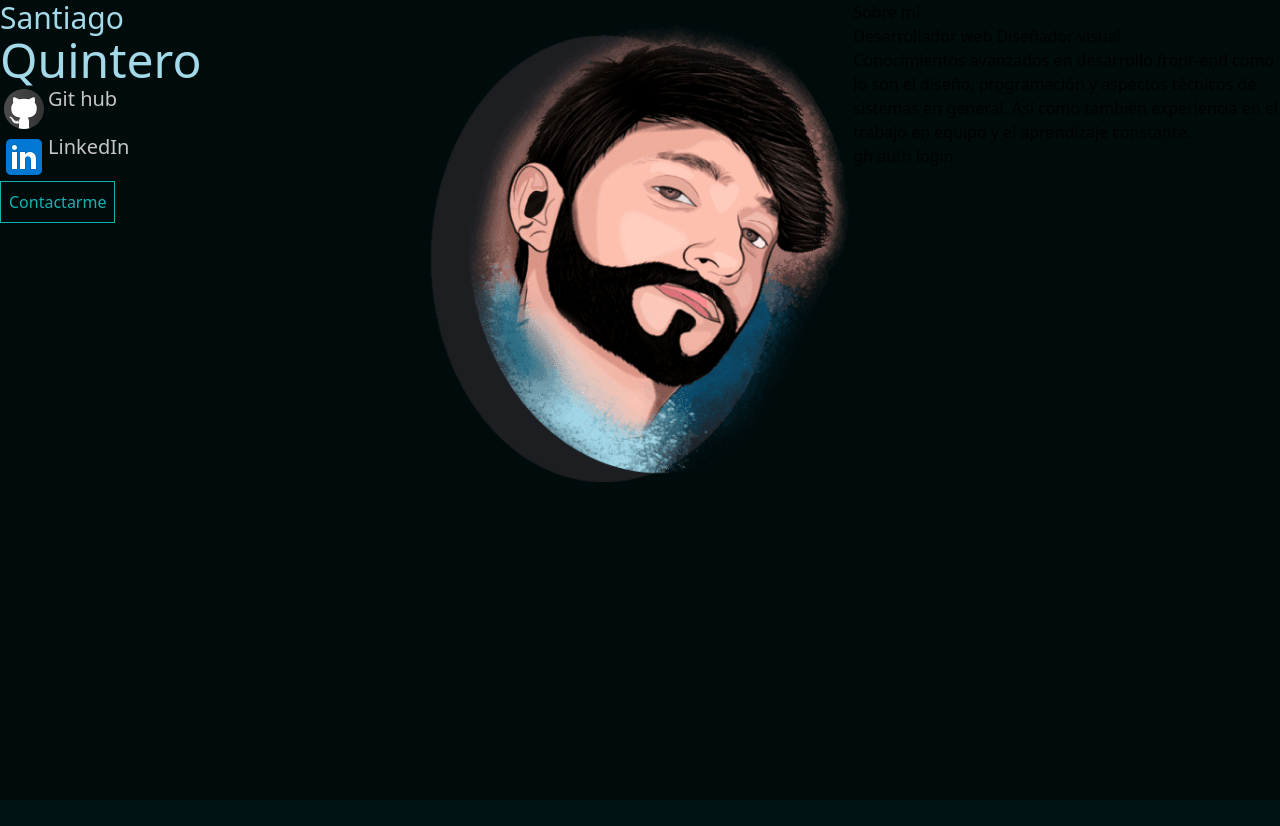
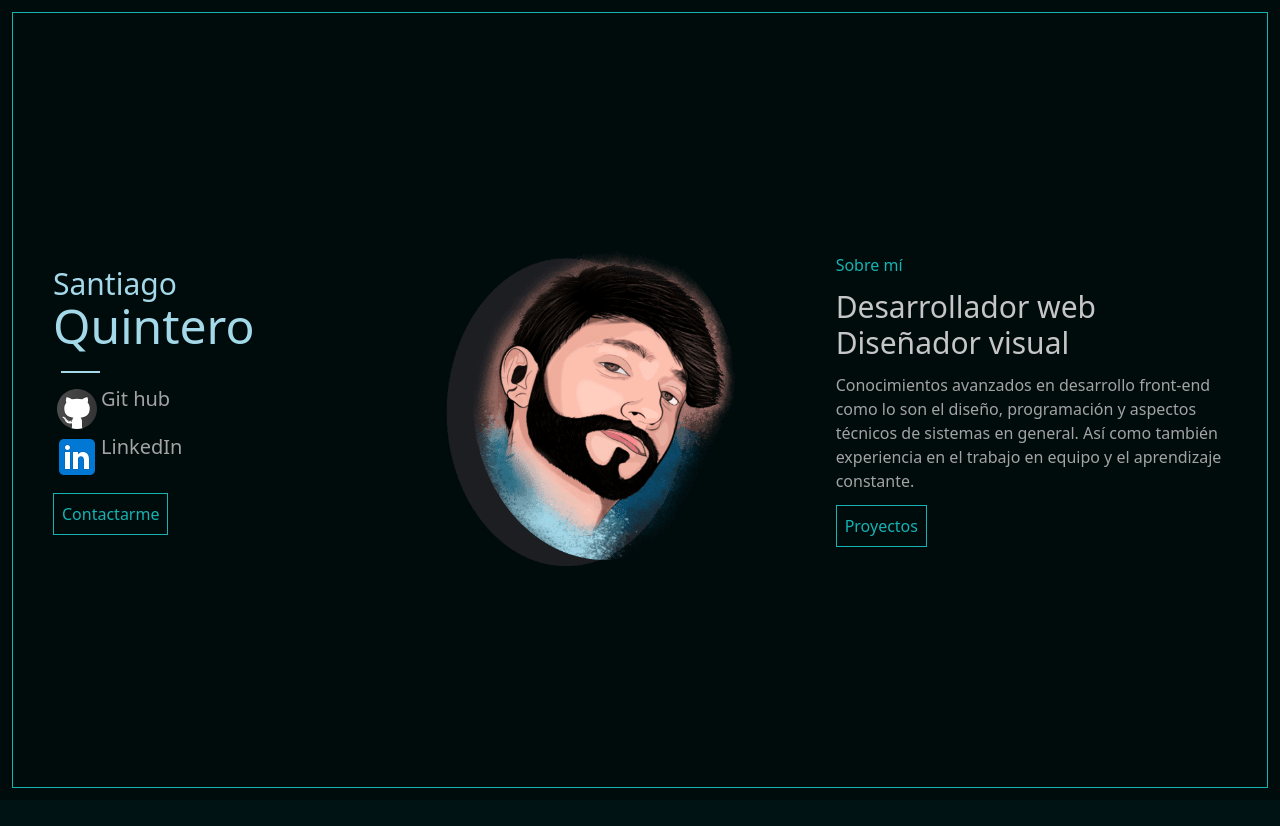
Before and after one commit to WSQuintero/portfolio-final, a React (Vite) app: page / in a window 1280 px wide. Shown: the top 826 px of the page. Built offline with nearby package versions, Linux system fonts and the light colour scheme.

Commit message:
organizada estructura del home, ya se encuentran agregadas imágenes

```diff
--- a/src/App.jsx
+++ b/src/App.jsx
@@ -5,11 +5,13 @@ function App () {
     <>
       <header></header>
       <main className='h-[100vh] w-full'>
-        <section className='flex w-full h-full justify-between bg-bghome '>
-          <div className='w-1/3 '>
+        <section className=' w-full h-full  bg-bghome p-3'>
+          <div className='p-10 border border-titlecolordark flex justify-between  w-full h-full '>
+            <div className='w-1/3 flex flex-col items-start justify-center gap-3'>
               <h1 className='text-titlecolor text-3xl whitespace-break-spaces w-2/4'>
                 Santiago <span className='text-5xl'>Quintero</span>
               </h1>
+              <div className='w-[10%] bg-titlecolor h-[2px] ml-2 mt-2'></div>
               <ul>
                 <li className='text-parraf flex w-full text-xl'>
                   <span>
@@ -32,19 +34,29 @@ function App () {
                 Contactarme
               </button>
             </div>
-          <div className='w-1/3'>
-            <img src='/img/rostro.png' alt='' />
+            <div className='w-1/3 flex flex-col items-start justify-center gap-3'>
+              <img
+                src='/img/rostro.png'
+                alt='rostro postulante'
+                className='w-3/4'
+              />
             </div>
-          <div className='w-1/3'>
-            <h2>Sobre mí</h2>
-            <h3>Desarrollador web Diseñador visual</h3>
-            <p>
+            <div className='w-1/3 flex flex-col items-start justify-center gap-3'>
+              <h3 className='text-titlecolordark'>Sobre mí</h3>
+              <ul>
+                <li className='text-title text-3xl'>Desarrollador web</li>
+                <li className='text-title text-3xl'>Diseñador visual</li>
+              </ul>
+              <p className='text-parraf'>
                 Conocimientos avanzados en desarrollo front-end como lo son el
                 diseño, programación y aspectos técnicos de sistemas en general.
                 Así como también experiencia en el trabajo en equipo y el
                 aprendizaje constante.
-            </p>gh auth login
-
+              </p>
+              <button className='border border-titlecolordark p-2 text-titlecolordark'>
+                Proyectos
+              </button>
+            </div>
           </div>
         </section>
         <section className='flex w-full h-full justify-between bg-bghometwo'></section>
--- a/tailwind.config.js
+++ b/tailwind.config.js
@@ -6,8 +6,8 @@ export default {
       colors: {
         bghome: '#000B0C',
         bghometwo: '#001314',
-        parraf: '#C6C6C6',
-        title: '#A3A3A3',
+        parraf: '#A3A3A3',
+        title: '#C6C6C6',
         titlecolor: '#A4D9E9',
         titlecolordark: 'rgb(21, 179, 179)'
       }
```
Lines whose indentation alone changed are shown as unchanged.
